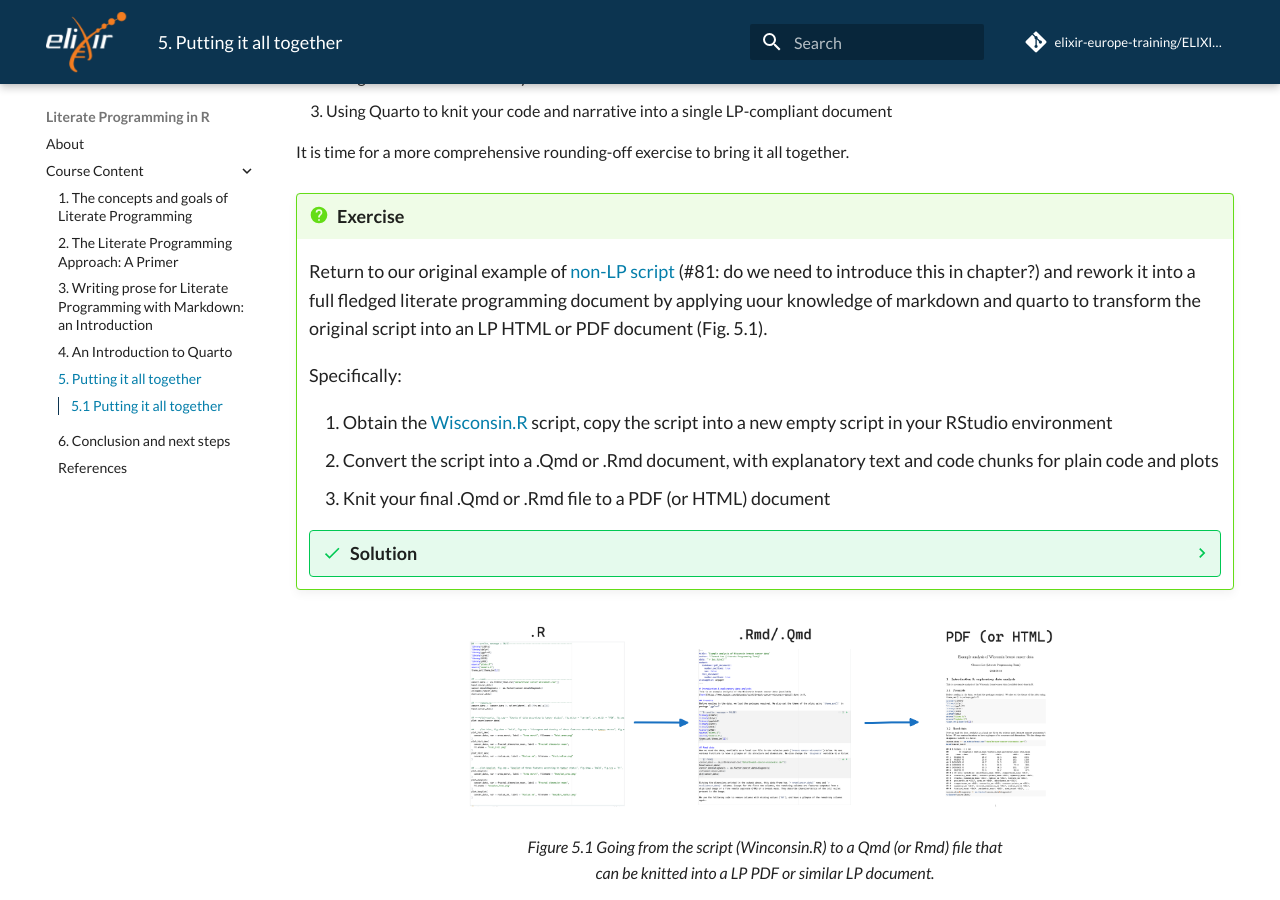
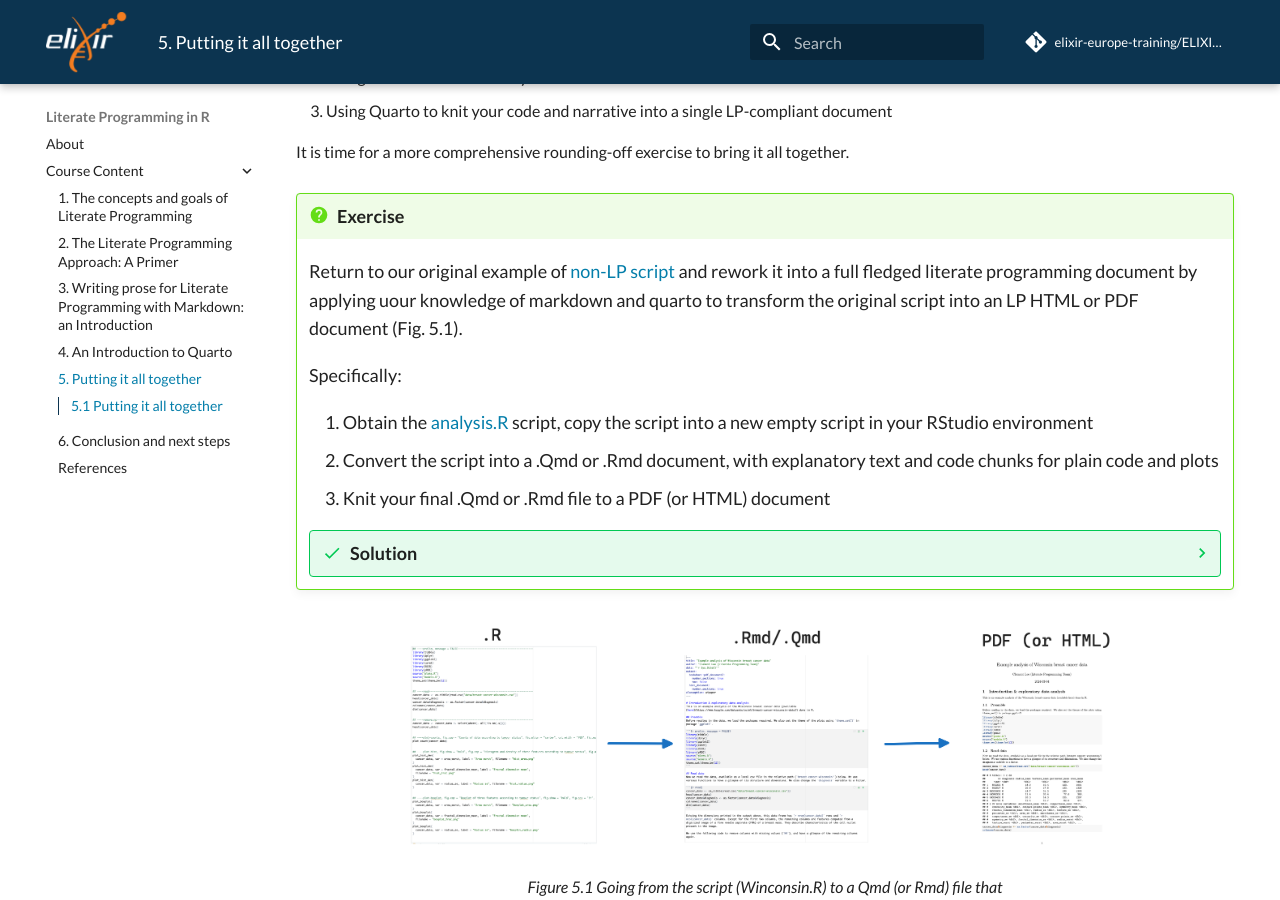
Before and after one commit to elixir-europe-training/ELIXIR-TrP-LiterateProgrammingR-CodeRep, an MkDocs documentation site: the page built from docs/chapters/chapter_05.md, in a window 1280 px wide and 900 px high, scrolled down 324 px. Built offline with MkDocs 1.6.1 and Material for MkDocs 9.7.7, drawn with Linux system fonts in a browser that asks for light colours; comment, search, counter and statistics services are not loaded.

Commit message:
Update chapter_05.md
Change the links to scripts to within repo

```diff
--- a/docs/chapters/chapter_05.md
+++ b/docs/chapters/chapter_05.md
@@ -11,20 +11,20 @@
 
 !!! question "Exercise"
 
-    Return to our original example of [non-LP script](https://github.com/clement-lee/coderep/blob/master/wisconsin.R)  (#81: do we need to introduce this in chapter?) and rework it into a full fledged literate programming
+    Return to our original example of [non-LP script](https://github.com/elixir-europe-training/ELIXIR-TrP-LiterateProgrammingR-CodeRep/blob/main/docs/scripts/analysis.R) and rework it into a full fledged literate programming
     document by applying uour knowledge of markdown and quarto to transform the original script into an LP HTML or PDF document (Fig. 5.1).
 
     Specifically:
 
-    1. Obtain the [Wisconsin.R](https://github.com/clement-lee/coderep/blob/master/wisconsin.R) script, copy the script into a new empty script in your RStudio environment
+    1. Obtain the [analysis.R](https://github.com/elixir-europe-training/ELIXIR-TrP-LiterateProgrammingR-CodeRep/blob/main/docs/scripts/analysis.R) script, copy the script into a new empty script in your RStudio environment
     2. Convert the script into a .Qmd or .Rmd document, with explanatory text and code chunks for plain code and plots
     3. Knit your final .Qmd or .Rmd file to a PDF (or HTML) document
 
     ??? success "Solution"
 
-        There are no right or wrong answers here but certain solutions will definitely be better than others. if you get stuck or need inspiration check out one possible solution [here](https://github.com/clement-lee/coderep/blob/master/wisconsin.Rmd)
+        There are no right or wrong answers here but certain solutions will definitely be better than others. if you get stuck or need inspiration check out one possible solution [here](https://github.com/elixir-europe-training/ELIXIR-TrP-LiterateProgrammingR-CodeRep/blob/main/docs/scripts/wisconsin.Rmd)
 
 <figure>
-<img src="../../assets/images/RtoQmdtoPDF.png" width="600"  alt="Image showing path from .R to .Rmd to .pdf"/>
+<img src="../../assets/images/RtoQmdtoPDF.png" width="720"  alt="Image showing path from .R to .Rmd to .pdf"/>
 <figcaption> Figure 5.1 Going from the script (Winconsin.R) to a Qmd (or Rmd) file that can be knitted into a LP PDF or similar LP document. </figcaption>
 </figure>
```
